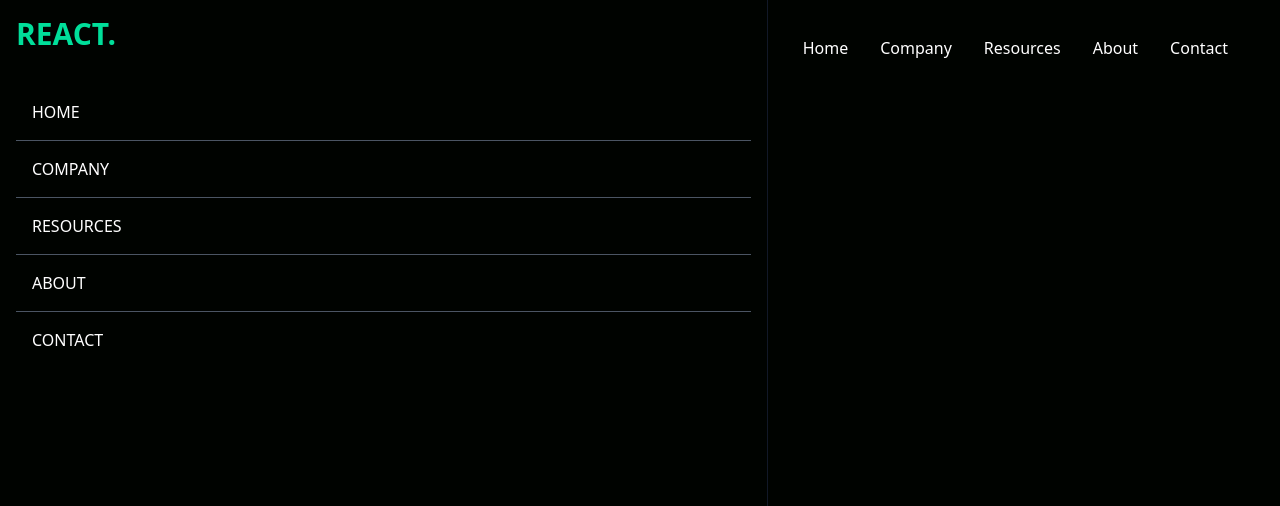
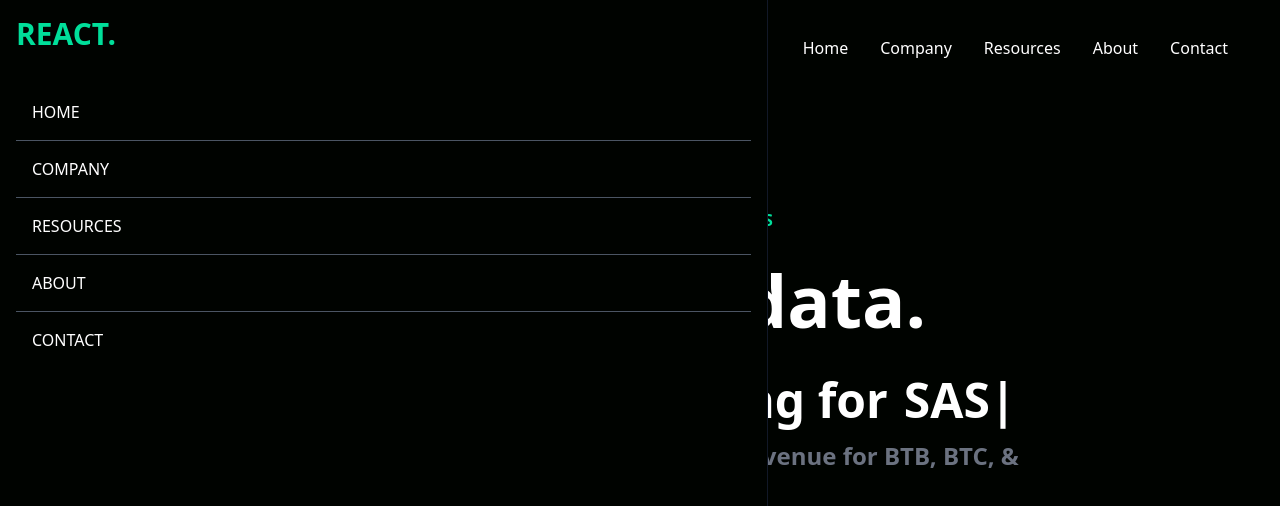
Before and after one commit to GulamMd/data-finance-react-app, a React (Create React App) app in the folder client/: page / in a window 1280 px wide. Shown: the top 506 px of the page. Built offline with nearby package versions, Linux system fonts and the light colour scheme; the HTML template or start-up script is replaced by a standard one.

Commit message:
Added Hero component

```diff
--- a/client/package.json
+++ b/client/package.json
@@ -10,6 +10,7 @@
     "react-dom": "^18.2.0",
     "react-icons": "^4.8.0",
     "react-scripts": "5.0.1",
+    "react-typed": "^1.2.0",
     "web-vitals": "^2.1.0"
   },
   "scripts": {
--- a/client/src/App.js
+++ b/client/src/App.js
@@ -1,9 +1,12 @@
 import React from "react";
 import Navbar from "./components/Navbar";
+import Hero from "./components/Hero";
+
 function App() {
   return (
     <div>
       <Navbar></Navbar>
+      <Hero />
     </div>
   );
 }
--- /dev/null
+++ b/client/src/components/Hero.jsx
@@ -0,0 +1,36 @@
+import React from "react";
+import Typed from "react-typed";
+
+const Hero = () => {
+  return (
+    <div className="text-white">
+      <div className="max-w-[800px] mt-[-96px] w-full h-screen mx-auto text-center flex flex-col justify-center">
+        <p className="text-[#00df9a] font-bold p-2">
+          GROWING WITH DATA ANALYTICS
+        </p>
+        <h1 className="md:text-7xl sm:text-6xl text-4xl font-bold md:py-6">
+          Grow with data.
+        </h1>
+        <div className="flex justify-center items-center">
+          <p className="md:text-5xl sm:text-4xl text-xl font-bold py-4">
+            Fast, flexible financing for
+          </p>
+          <Typed
+            className="md:text-5xl sm:text-4xl text-xl font-bold md:pl-4 pl-2"
+            strings={["BTB", "BTC", "SASS"]}
+            typeSpeed={120}
+            backSpeed={140}
+            loop
+          />
+        </div>
+        <p className="md:text-2xl text-xl font-bold text-gray-500">
+          Monitor your data analytics to increase revenue for BTB, BTC, & SASS
+          platforms.
+        </p>
+        <button className="bg-[#00df9a] w-[200px] rounded-md font-medium my-6 mx-auto py-3 text-black">Get Started</button>
+      </div>
+    </div>
+  );
+};
+
+export default Hero;
```
Also changed, not shown: 1 other file (tests, documents, lock files or other folders).
